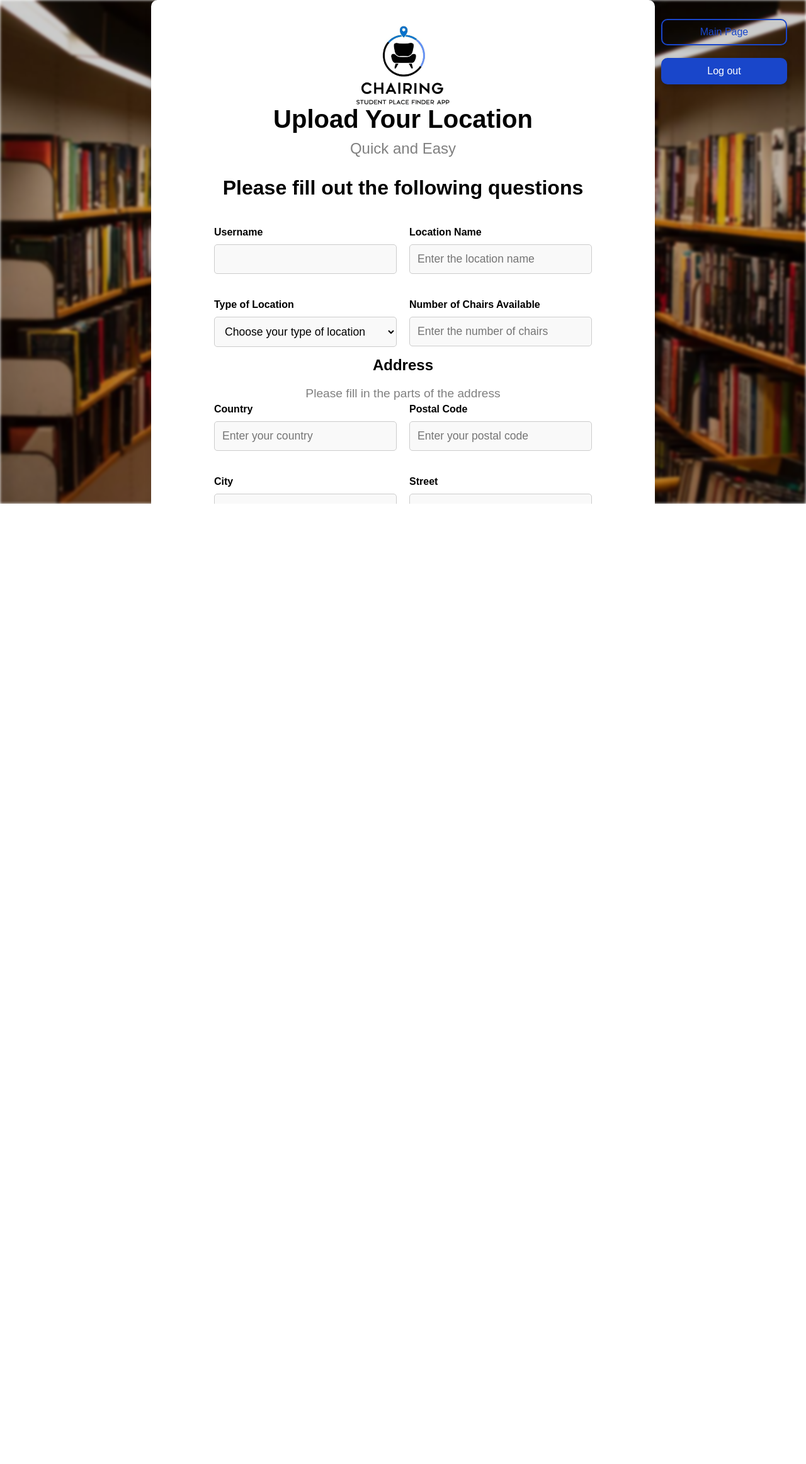
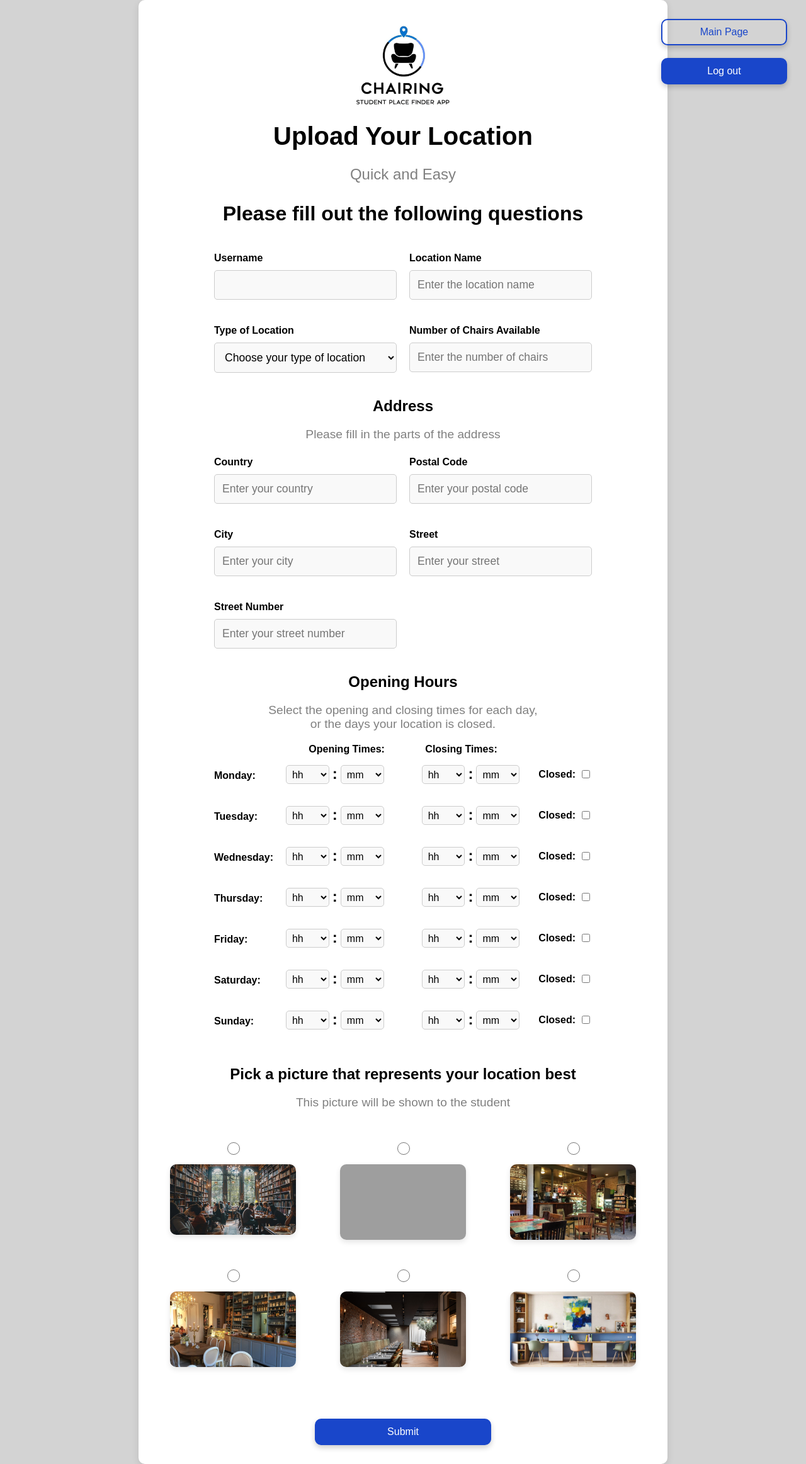
Before and after one commit to Marketplace-development/uneven-groups-a-d2024-group-1, a Flask app: page /locations in a window 1280 px wide. Shown: the whole page at 63% size. Before the commit the page ends 800 px from the top, so only its background shows below. Run offline with Flask 3, Linux system fonts and the light colour scheme; data that the repository does not hold is empty; grey boxes are pictures that could not be loaded.

Commit message:
spotlight

```diff
--- a/app/static/css/main.css
+++ b/app/static/css/main.css
@@ -1,50 +1,8 @@
 body, html {
-    margin: 0;  /* Remove default margins */
+    margin: 0;
     font-family: sans-serif;
-    height: 100%;
-    overflow-x: hidden; /* Avoid horizontal scrolling */
-    position: relative; /* Needed for positioning pseudo-element */
+    background-color: #d3d3d3;
 }
-* {
-    margin: 0;  /* Remove all default margins */
-    padding: 0; /* Remove all default paddings */
-    box-sizing: border-box;  /* Ensure consistent box sizing */
-}
-
-
-body::before {
-    content: "";
-    position: fixed;
-    top: 0;
-    left: 0;
-    width: 100%;
-    height: 100%;
-    z-index: -1; /* Places it behind everything else */
-    background: url('images/pexels-photo-2041540-1024x682.jpeg') no-repeat center center;
-    background-size: cover; /* Makes sure the image covers the entire background */
-    filter: brightness(0.8) blur(2px); /* Adds a slight blur and dims brightness for better text contrast */
-}
-
-/* Adding container shadow for depth (if not already added) */
-.main-container, .locations-container, .reservation-card, .location-card {
-    box-shadow: 0 8px 16px rgba(0, 0, 0, 0.3); /* Creates depth effect on the content */
-    background: rgba(255, 255, 255, 0.8); /* Semi-transparent white background to make the content readable */
-    border-radius: 10px; /* Smooth rounded corners */
-    padding: 20px; /* Add some internal spacing */
-}
-
-/* Optional: Smooth scrolling for a better experience */
-html {
-    scroll-behavior: smooth; /* Adds a nice smooth scrolling effect when moving through the page */
-}
-
-/* Add a slight parallax effect */
-@media (min-width: 768px) {
-    body::before {
-        background-attachment: fixed; /* Ensures that the background stays fixed for a parallax effect */
-    }
-}
-
 
 h1, h2, h3 {
     font-family: 'Arial', sans-serif;
```
